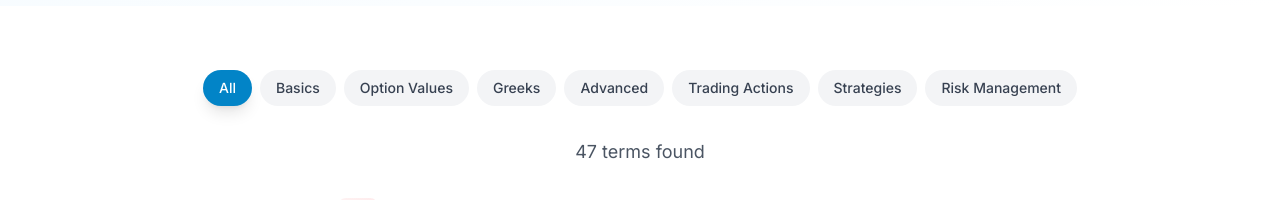
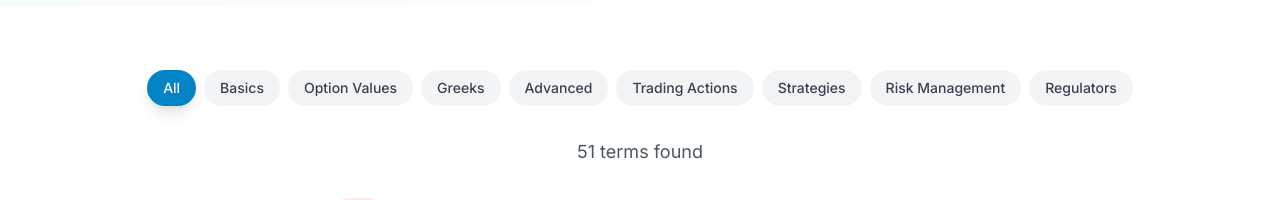
Before and after one commit to deeplearnproger/beinoptions, a Next.js app: page /en/glossary in a window 1280 px wide. Shown: the part 412-612 px from the top of the page. Built offline with nearby package versions, Linux system fonts and the light colour scheme; no server answers.

Commit message:
feat: add regulatory terms and definitions to glossary and enhance scrolling behavior

```diff
--- a/messages/de.json
+++ b/messages/de.json
@@ -197,7 +197,15 @@
     "margin": "Margin (Sicherheitsleistung)",
     "margin_def": "Der Geldbetrag, den Sie als Sicherheit hinterlegen müssen, um bestimmte Optionsstrategien (besonders Short-Positionen) zu handeln.",
     "naked_option": "Naked Option (Ungedeckte Option)",
-    "naked_option_def": "Verkauf einer Option ohne den zugrunde liegenden Basiswert zu besitzen. Hohes Risiko, da theoretisch unbegrenzte Verluste möglich sind."
+    "naked_option_def": "Verkauf einer Option ohne den zugrunde liegenden Basiswert zu besitzen. Hohes Risiko, da theoretisch unbegrenzte Verluste möglich sind.",
+    "cysec": "CySEC (Cyprus Securities and Exchange Commission)",
+    "cysec_def": "Die zypriotische Finanzaufsichtsbehörde, die Finanzdienstleistungsunternehmen in Zypern reguliert. Gilt als EU-Regulierung und erlaubt Unternehmen, Dienstleistungen in der gesamten EU anzubieten.",
+    "sec": "SEC (Securities and Exchange Commission)",
+    "sec_def": "Die US-amerikanische Börsenaufsichtsbehörde, die für die Regulierung der Wertpapiermärkte in den USA verantwortlich ist. Eine der wichtigsten Finanzaufsichtsbehörden weltweit.",
+    "fca": "FCA (Financial Conduct Authority)",
+    "fca_def": "Die britische Finanzaufsichtsbehörde, die Finanzdienstleistungsunternehmen in Großbritannien reguliert. Bekannt für strenge Verbraucherschutzstandards.",
+    "afm": "AFM (Autoriteit Financiële Markten)",
+    "afm_def": "Die niederländische Finanzmarktaufsicht, zuständig für die Regulierung von Finanzinstituten und den Schutz von Verbrauchern in den Niederlanden."
   },
   "tutorials": {
     "title": "Schritt-für-Schritt Anleitungen",
--- a/messages/en.json
+++ b/messages/en.json
@@ -197,7 +197,15 @@
     "margin": "Margin",
     "margin_def": "The amount of money you must deposit as collateral to trade certain options strategies (especially short positions).",
     "naked_option": "Naked Option (Uncovered Option)",
-    "naked_option_def": "Selling an option without owning the underlying asset. High risk as theoretically unlimited losses are possible."
+    "naked_option_def": "Selling an option without owning the underlying asset. High risk as theoretically unlimited losses are possible.",
+    "cysec": "CySEC (Cyprus Securities and Exchange Commission)",
+    "cysec_def": "The Cypriot financial regulatory authority that oversees financial services companies in Cyprus. Counts as EU regulation and allows companies to offer services throughout the EU.",
+    "sec": "SEC (Securities and Exchange Commission)",
+    "sec_def": "The U.S. securities regulator responsible for overseeing the securities markets in the United States. One of the most important financial regulatory authorities worldwide.",
+    "fca": "FCA (Financial Conduct Authority)",
+    "fca_def": "The British financial regulatory authority that oversees financial services companies in the United Kingdom. Known for strict consumer protection standards.",
+    "afm": "AFM (Autoriteit Financiële Markten)",
+    "afm_def": "The Dutch financial markets authority, responsible for regulating financial institutions and protecting consumers in the Netherlands."
   },
   "tutorials": {
     "title": "Step-by-Step Tutorials",
--- a/src/app/[locale]/glossary/page.tsx
+++ b/src/app/[locale]/glossary/page.tsx
@@ -71,6 +71,12 @@ export default function GlossaryPage({ params: { locale } }: { params: { locale:
     { term: t('breakeven'), definition: t('breakeven_def'), category: 'risk', id: 'breakeven' },
     { term: t('margin'), definition: t('margin_def'), category: 'risk', id: 'margin' },
     { term: t('naked_option'), definition: t('naked_option_def'), category: 'risk', id: 'naked' },
+
+    // Regulators
+    { term: t('cysec'), definition: t('cysec_def'), category: 'regulation', id: 'cysec' },
+    { term: t('sec'), definition: t('sec_def'), category: 'regulation', id: 'sec' },
+    { term: t('fca'), definition: t('fca_def'), category: 'regulation', id: 'fca' },
+    { term: t('afm'), definition: t('afm_def'), category: 'regulation', id: 'afm' },
   ];
 
   const filteredTerms = glossaryTerms.filter((item) => {
@@ -90,6 +96,7 @@ export default function GlossaryPage({ params: { locale } }: { params: { locale:
     trading: locale === 'de' ? 'Trading-Aktionen' : 'Trading Actions',
     strategies: locale === 'de' ? 'Strategien' : 'Strategies',
     risk: locale === 'de' ? 'Risikomanagement' : 'Risk Management',
+    regulation: locale === 'de' ? 'Regulierungsbehörden' : 'Regulators',
   };
 
   // Educational videos - using verified working YouTube videos
@@ -192,7 +199,16 @@ export default function GlossaryPage({ params: { locale } }: { params: { locale:
             {Object.entries(categories).map(([key, label]) => (
               <button
                 key={key}
-                onClick={() => setSelectedCategory(key)}
+                onClick={() => {
+                  setSelectedCategory(key);
+                  // Scroll to terms section after a small delay to allow state update
+                  setTimeout(() => {
+                    const termsSection = document.getElementById('glossary-terms');
+                    if (termsSection) {
+                      termsSection.scrollIntoView({ behavior: 'smooth', block: 'start' });
+                    }
+                  }, 100);
+                }}
                 className={`px-4 py-2 rounded-full text-sm font-medium transition-all ${
                   selectedCategory === key
                     ? 'bg-primary-600 text-white shadow-lg'
@@ -380,7 +396,7 @@ export default function GlossaryPage({ params: { locale } }: { params: { locale:
           </div>
 
           {/* Glossary Terms */}
-          <div className="space-y-6">
+          <div id="glossary-terms" className="space-y-6 scroll-mt-8">
             <h2 className="text-3xl font-heading font-bold text-gray-900 mb-8 text-center flex items-center justify-center gap-3">
               <span className="w-10 h-10 bg-gradient-to-br from-purple-50 to-violet-100 rounded-lg flex items-center justify-center inline-flex flex-shrink-0">
                 <svg className="w-5 h-5 text-violet-600" fill="none" stroke="currentColor" viewBox="0 0 24 24">
```
